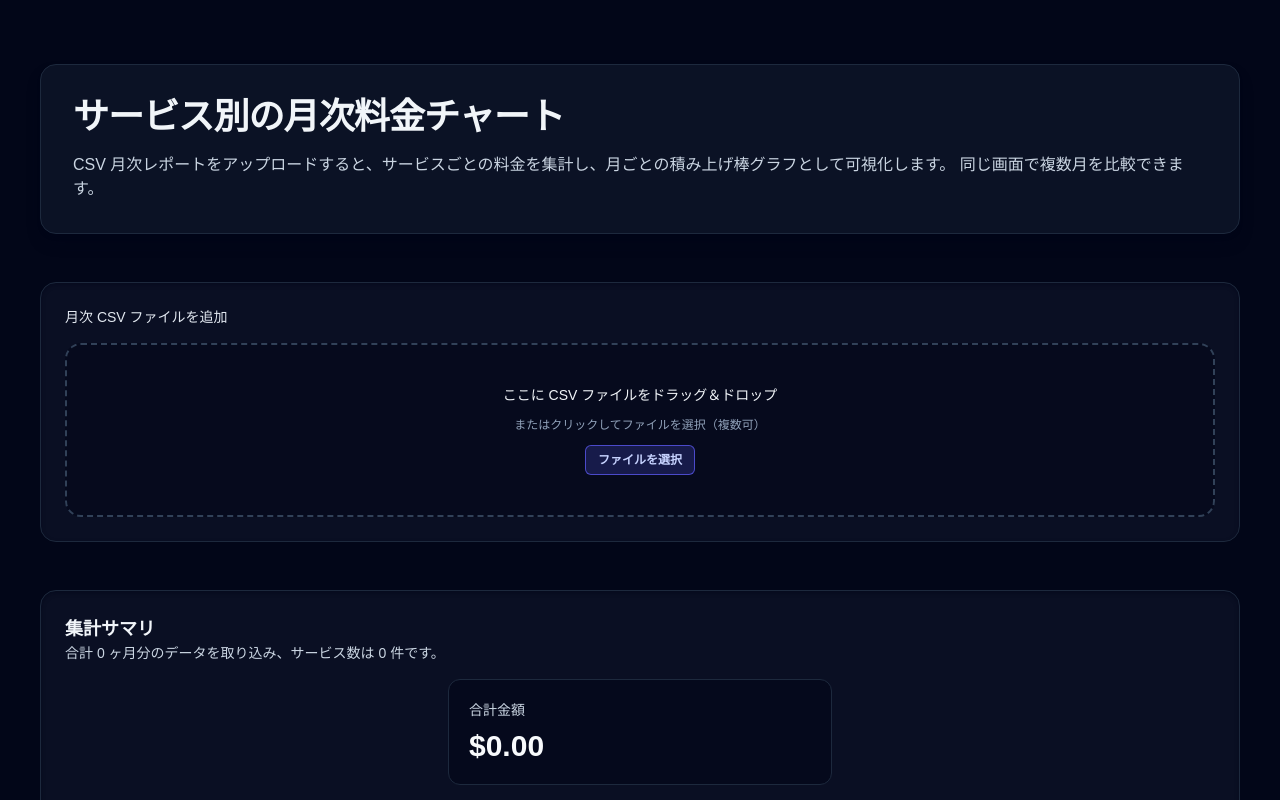
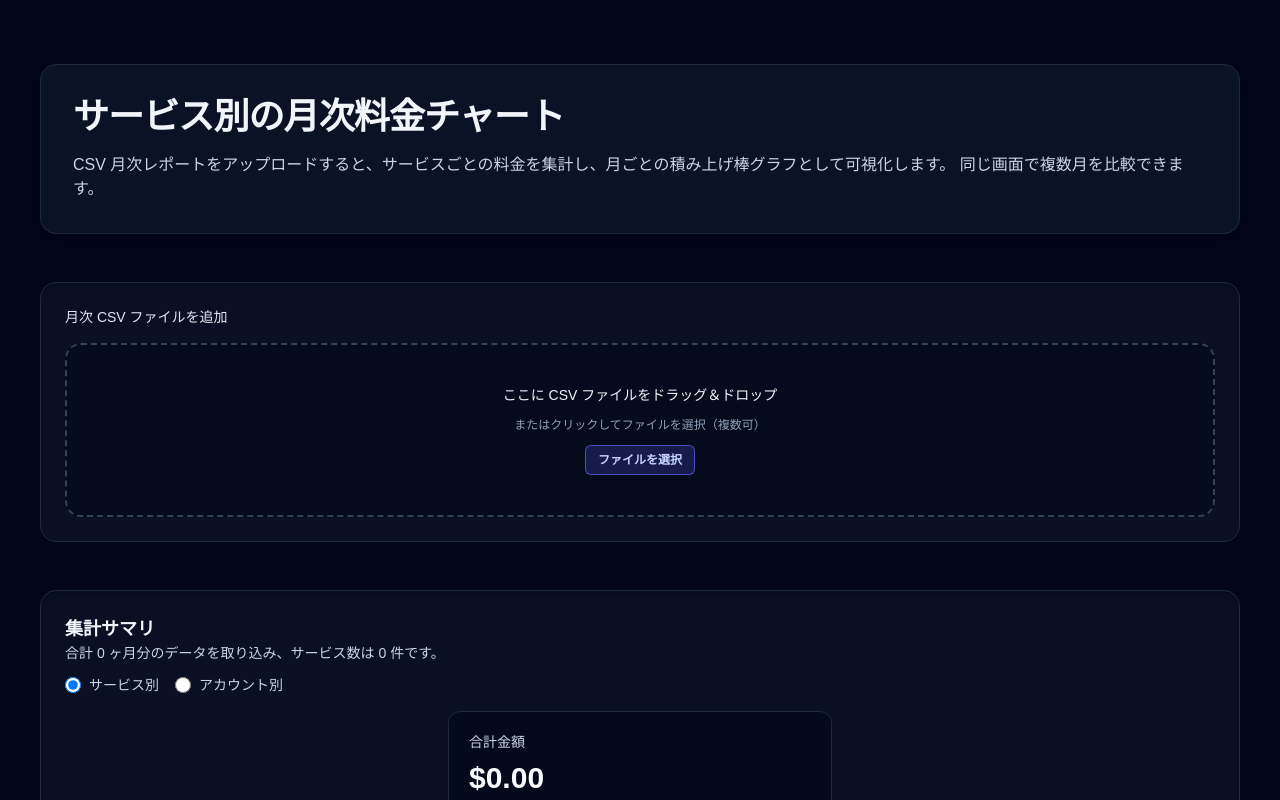
Before and after one commit to ot-nemoto/classmethod-pricing-chart, a Next.js app: page / in a window 1280 px wide. Shown: the top 800 px of the page. Built offline with nearby package versions, Linux system fonts and the light colour scheme.

Commit message:
feat: add aggregation mode for chart data; support service and account views

```diff
--- a/src/app/page.tsx
+++ b/src/app/page.tsx
@@ -383,6 +383,18 @@ export default function Home() {
     return selectedServices;
   }, [selectedServices]);
 
+  // aggregation mode: 'service' (default) or 'account'
+  const [aggregationMode, setAggregationMode] = useState<"service" | "account">(
+    "service",
+  );
+
+  // series names for the chart depending on mode
+  const displayedSeries = useMemo(() => {
+    if (aggregationMode === "service") return displayedServices;
+    // account mode: use selectedAccounts (preserve order)
+    return selectedAccounts;
+  }, [aggregationMode, displayedServices, selectedAccounts]);
+
   // Months selection (年月) - default: all selected
   const [selectedMonths, setSelectedMonths] = useState<string[]>([]);
   const [monthFilter, setMonthFilter] = useState("");
@@ -421,12 +433,26 @@ export default function Home() {
     return selectedMonths;
   }, [selectedMonths]);
 
-  // filter chartData by selected months
+  // account-based chart data: per-month totals per account
+  const accountChartData = useMemo<ChartRow[]>(() => {
+    return sortedMonths.map((month) => {
+      const arr = reportsByMonth[month] ?? [];
+      const accountsMap: Record<string, number> = {};
+      (arr ?? []).forEach((r) => {
+        const key = r.accountId ?? r.fileName;
+        accountsMap[key] = (accountsMap[key] ?? 0) + (r.total ?? 0);
+      });
+      return { month, services: accountsMap };
+    });
+  }, [reportsByMonth, sortedMonths]);
+
+  // filter chartData by selected months and aggregation mode
   const filteredChartData = useMemo(() => {
     if (displayedMonths.length === 0) return [];
     const setMonths = new Set(displayedMonths);
-    return chartData.filter((row) => setMonths.has(row.month));
-  }, [chartData, displayedMonths]);
+    const source = aggregationMode === "service" ? chartData : accountChartData;
+    return source.filter((row) => setMonths.has(row.month));
+  }, [chartData, accountChartData, displayedMonths, aggregationMode]);
 
   /*
   const yearlyAggregation = useMemo(() => {
@@ -464,25 +490,39 @@ export default function Home() {
   */
 
   const totalCost = useMemo(() => {
-    // sum of costs for currently selected months, services and accounts
+    // sum of costs for currently selected months and series depending on mode
     if (!displayedMonths || displayedMonths.length === 0) return 0;
-    if (!displayedServices || displayedServices.length === 0) return 0;
+    if (!displayedSeries || displayedSeries.length === 0) return 0;
     if (!selectedAccounts || selectedAccounts.length === 0) return 0;
 
-    const allowed = new Set(selectedAccounts);
+    const allowedAccounts = new Set(selectedAccounts);
     let sum = 0;
     for (const month of displayedMonths) {
       const arr = reportsByMonth[month] ?? [];
       for (const report of arr) {
         const key = report.accountId ?? report.fileName;
-        if (selectedAccounts.length > 0 && !allowed.has(key)) continue;
-        for (const service of displayedServices) {
-          sum += Number(report.services[service] ?? 0);
+        if (selectedAccounts.length > 0 && !allowedAccounts.has(key)) continue;
+
+        if (aggregationMode === "service") {
+          for (const service of displayedSeries) {
+            sum += Number(report.services[service] ?? 0);
+          }
+        } else {
+          // account mode: count whole report.total for matching accounts
+          if (displayedSeries.includes(key)) {
+            sum += Number(report.total ?? 0);
+          }
         }
       }
     }
     return sum;
-  }, [reportsByMonth, displayedMonths, displayedServices, selectedAccounts]);
+  }, [
+    reportsByMonth,
+    displayedMonths,
+    displayedSeries,
+    selectedAccounts,
+    aggregationMode,
+  ]);
 
   return (
     <div className="min-h-screen bg-slate-950 pb-16 text-slate-100">
@@ -524,6 +564,32 @@ export default function Home() {
                 ヶ月分のデータを取り込み、サービス数は {services.length}{" "}
                 件です。
               </p>
+
+              {/* aggregation mode radio */}
+              <div className="mt-3 flex items-center gap-4">
+                <label className="flex items-center gap-2 text-sm">
+                  <input
+                    type="radio"
+                    name="aggregation"
+                    value="service"
+                    checked={aggregationMode === "service"}
+                    onChange={() => setAggregationMode("service")}
+                    className="h-4 w-4"
+                  />
+                  <span className="text-slate-300">サービス別</span>
+                </label>
+                <label className="flex items-center gap-2 text-sm">
+                  <input
+                    type="radio"
+                    name="aggregation"
+                    value="account"
+                    checked={aggregationMode === "account"}
+                    onChange={() => setAggregationMode("account")}
+                    className="h-4 w-4"
+                  />
+                  <span className="text-slate-300">アカウント別</span>
+                </label>
+              </div>
 
               {/* Total cost row */}
               <div className="mt-4 flex w-full justify-center">
@@ -578,7 +644,7 @@ export default function Home() {
 
             <div className="overflow-hidden rounded-xl border border-slate-800 bg-slate-950/40 w-full">
               {filteredChartData.length === 0 ||
-              displayedServices.length === 0 ? (
+              displayedSeries.length === 0 ? (
                 <div className="flex h-80 w-full items-center justify-center text-sm text-slate-400">
                   まずは CSV ファイルをアップロードしてください。
                 </div>
@@ -586,8 +652,12 @@ export default function Home() {
                 <div className="h-[480px] w-full">
                   <StackedBarChart
                     data={filteredChartData}
-                    services={displayedServices}
-                    onLegendClick={toggleService}
+                    services={displayedSeries}
+                    onLegendClick={
+                      aggregationMode === "service"
+                        ? toggleService
+                        : toggleAccount
+                    }
                     showLegend={false}
                   />
                 </div>
```
